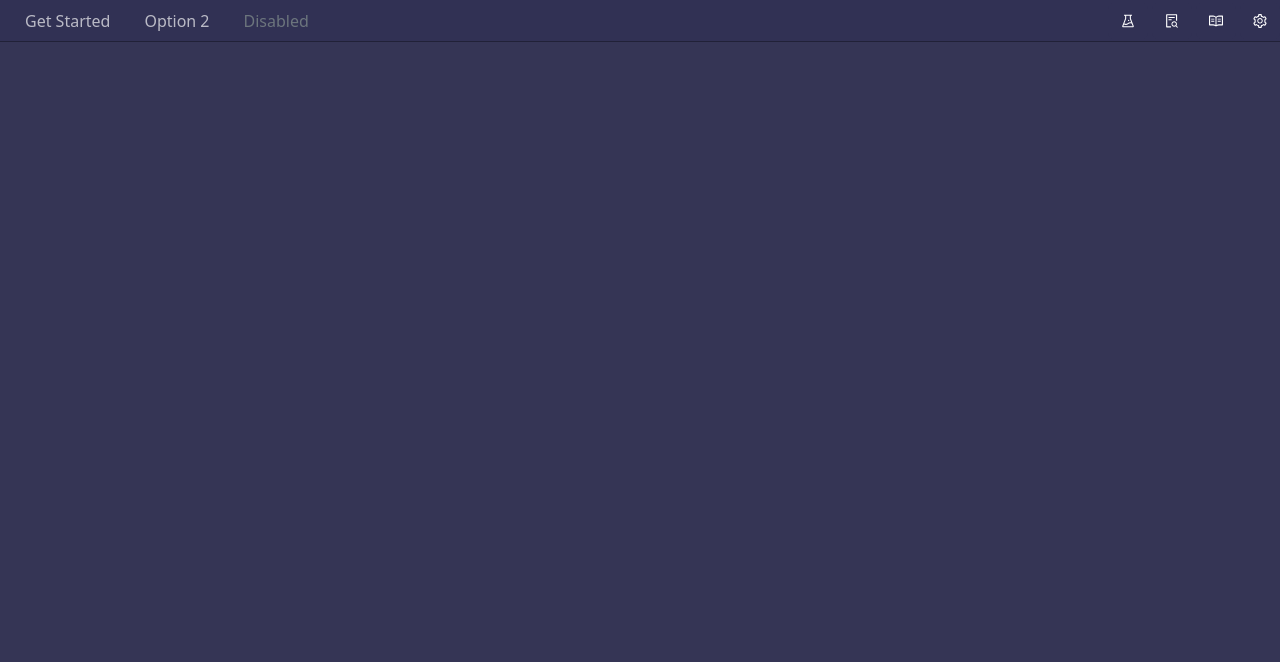
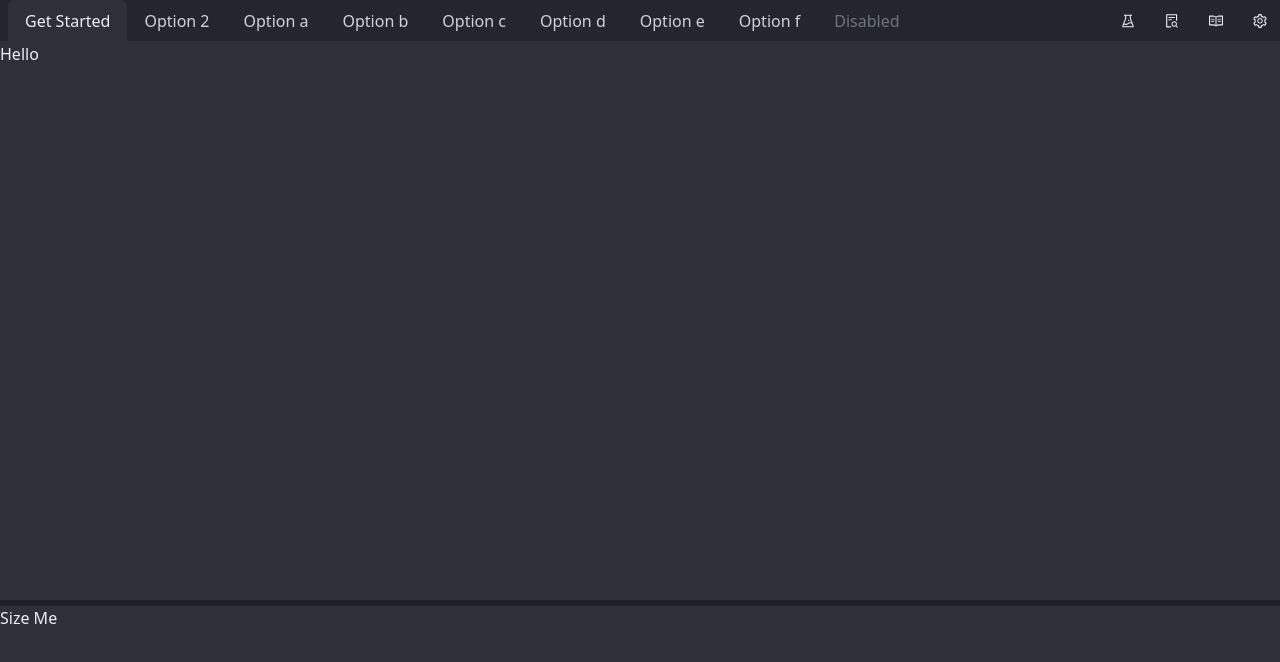
Before and after one commit to FormidableLabs/gui4comby, a React (Vite) app: page / in a window 1280 px wide. Shown: the top 662 px of the page. Built offline with nearby package versions, Linux system fonts and the light colour scheme.

Commit message:
Tabs scroll fully into view if not fully visible. 2 pane vertial layout compontent that supports user sizing

```diff
--- a/package.json
+++ b/package.json
@@ -18,6 +18,7 @@
     "@mdx-js/rollup": "^2.1.3",
     "@react-hook/resize-observer": "^1.2.6",
     "@tauri-apps/api": "^1.0.2",
+    "@types/react-resizable": "^3.0.3",
     "ace-builds": "^1.10.0",
     "bootstrap": "^5.2.0",
     "glob": "^8.0.3",
@@ -28,6 +29,7 @@
     "react-diff-viewer": "^3.1.1",
     "react-dom": "^18.2.0",
     "react-icons": "^4.4.0",
+    "react-resizable": "^3.0.4",
     "react-router-dom": "^6.3.0",
     "react-time-ago": "^7.2.1",
     "recoil": "^0.7.5",
--- a/src/AppMockup.scss
+++ b/src/AppMockup.scss
@@ -1,38 +1,50 @@
 .default {
   &.dark {
-    --background-color: #353555;
-    --panel-background-color: #313154;
-    --panel-background-active-color: #525279;
-    --foreground-color: #fff;
-    --foreground-muted-color: #ffffffaa;
-    --foreground-active-color: #ffcd00;
-    --border-color: #00000055;
+    /* Theme */
+    --bg-step-1: #25252Dff;
+    --bg-step-2: #2D3037ff;
+    --bg-step-3: #373A43ff;
+    --bg-step-4: #454753ff;
+    --bg-step-5: #707078ff;
+
+    --fg-color: #EBEFF2ff;
+    --fg-color-muted-1: #CFD2D9ff;
+    --fg-color-muted-2: #AEB1B8ff;
+    --fg-color-pop-1: #894EEEff;
+    --fg-color-pop-1-muted: #894EEE99;
+    --fg-color-pop-2: #F48494ff;
+    --fg-color-pop-2-muted: #F4849499;
   }
 
   &.light {
-    --background-color: #e4edf8;
-    --panel-background-color: #d6e4f5;
-    --panel-background-active-color: #e2effd;
-    --foreground-color: #3f3f3f;
-    --foreground-muted-color: #3f3f3faa;
-    --foreground-active-color: #153b71;
-    --border-color: #00000055;
+    --bg-step-1: #25252Dff;
+    --bg-step-2: #2D3037ff;
+    --bg-step-3: #373A43ff;
+    --bg-step-4: #454753ff;
+    --bg-step-5: #707078ff;
+
+    --fg-color: #EBEFF2ff;
+    --fg-color-muted-1: #CFD2D9ff;
+    --fg-color-muted-2: #AEB1B8ff;
+    --fg-color-pop-1: #894EEEff;
+    --fg-color-pop-2: #F48494ff;
   }
+
+  /* Theme Mapping */
+  --background-color: var(--bg-step-1);
+  --panel-background-color: var(--bg-step-2);
+  --panel-background-active-color: var(--bg-step-3);
+  --foreground-color: var(--fg-color);
+  --foreground-muted-color: var(--fg-color-muted-1);
+  --foreground-active-color: var(--fg-color-pop-1);
+  --border-color: #00000055;
 }
 
 html, body, #root {
-  background: var(--background-color);
+  background: var(--panel-background-color);
   color: var(--foreground-color);
+  height: 100vh;
 }
-
-.btn {
-  background-color: var(--panel-background-color);
-  color: var(--foreground-color);
-  border: 0;
-  //border-radius: 4px;
-  //cursor: pointer;
-
-  &:hover {
-    background-color: var(--panel-background-active-color);
-  }
+#root {
+  padding-top: 42px;
 }
--- a/src/AppMockup.tsx
+++ b/src/AppMockup.tsx
@@ -1,9 +1,11 @@
 import TitleBar from "./components/TitleBar/TitleBar";
-import "./reset.scss";
 import 'bootstrap/dist/css/bootstrap.min.css';
 import "./AppMockup.scss";
 import "./style.css";
+import "react-resizable/css/styles.css";
 import {useEffect} from "react";
+import {VSizable} from "./components/VSizable/VSizable";
+
 
 const AppMockup = () => {
   useEffect(() =>{
@@ -13,7 +15,7 @@ const AppMockup = () => {
 
   return <>
     <TitleBar/>
-    App
+    <VSizable sizable={<div style={{width: '100%', height: '100%'}}>Size Me</div>}>Hello</VSizable>
   </>
 }
 export default AppMockup;
--- a/src/components/TitleBar/TitleBar.scss
+++ b/src/components/TitleBar/TitleBar.scss
@@ -1,7 +1,7 @@
 .titlebar {
   white-space: nowrap;
-  height: 42px;
-  background: var(--panel-background-color);
+  //height: 42px;
+  background: var(--background-color);
   user-select: none;
   display: flex;
   justify-content: flex-start;
@@ -10,7 +10,7 @@
   top: 0;
   left: 0;
   right: 0;
-  border-bottom: solid 1px var(--border-color);
+  //border-bottom: solid 1px var(--border-color);
   // padding left is for when using transparent window title to allow room for window controls
   //padding-left: 75px;
 
@@ -28,20 +28,37 @@
       color: var(--foreground-muted-color);
 
       &:hover {
-        border-color: var(--foreground-active-color);
+        //border-color: var(--foreground-active-color);
+        color: var(--color-pop-1);
+        background-color: var(--panel-background-active-color);
+        border-color: var(--panel-background-active-color);
         border-bottom-color: transparent;
         //padding-top: calc(var(--bs-nav-link-padding-y) - 1px);
-        border-top: solid 1px var(--foreground-active-color);
+        //border-top: solid 1px var(--foreground-active-color);
       }
 
       &.active {
-        background-color: var(--background-color);
-        border: solid 1px var(--border-color);
-        border-bottom-color: var(--background-color);
-        border-top: solid 1px var(--foreground-active-color);
+        background-color: var(--panel-background-color);
+        border-color: var(--panel-background-color);
+        color: var(--color);
+        //border: solid 1px var(--border-color);
+        border-bottom-color: var(--panel-background-color);
+        //border-top: solid 1px var(--foreground-active-color);
         //padding-top: calc(var(--bs-nav-link-padding-y) - 1px);
         color: var(--foreground-color);
       }
     }
   }
+
+  .btn {
+    background-color: var(--background-color);
+    color: var(--foreground-color);
+    border: 0;
+    //border-radius: 4px;
+    //cursor: pointer;
+
+    &:hover {
+      background-color: var(--panel-background-active-color);
+    }
+  }
 }
--- a/src/components/TitleBar/TitleBar.tsx
+++ b/src/components/TitleBar/TitleBar.tsx
@@ -1,18 +1,44 @@
 import './TitleBar.scss';
 import {AiOutlineExperiment, AiOutlineFileSearch, AiOutlineRead, AiOutlineSetting} from "react-icons/ai";
 import {Button, Nav} from "react-bootstrap";
+import {useState} from "react";
 
 const TitleBar = () => {
+  const [activeKey, setActiveKey] = useState('get-started');
+  const reveal = (id:string) => {
+    setActiveKey(id);
+    // make sure tab is fully on screen
+    let parent = document.getElementById('titlebar-tabs');
+    if(!parent) { return }
+    let tab = document.getElementById(id);
+    if(!tab) { return }
+
+    let navsRightEdge = parent.offsetWidth;
+    let tabRightEdge = tab.offsetLeft + tab.clientWidth;
+    let tabLeftEdge = tab.offsetLeft;
+    if(tabRightEdge > navsRightEdge + parent.scrollLeft) {
+      let scrollLeft = tabRightEdge - navsRightEdge;
+      parent.scrollTo({left: scrollLeft, behavior: 'smooth'});
+    } else if(tabLeftEdge < parent.scrollLeft) {
+      parent.scrollTo({left: tab.offsetLeft, behavior: 'smooth'})
+    }
+  }
+
   return (
     <div data-tauri-drag-region className="titlebar">
       {/*<strong>GUI 4 Comby</strong>*/}
-      <Nav variant="tabs" defaultActiveKey="/home" style={{flexGrow: 1}}>
+      <Nav variant="tabs" activeKey={activeKey} style={{flexGrow: 1}} id={'titlebar-tabs'} onSelect={(key) => reveal(key!)}>
         <Nav.Item>
           <Nav.Link eventKey="get-started">Get Started</Nav.Link>
         </Nav.Item>
         <Nav.Item>
           <Nav.Link eventKey="link-1">Option 2</Nav.Link>
         </Nav.Item>
+        {['a','b','c','d','e','f'].map(e => (
+          <Nav.Item key={e} id={`link-${e}`}>
+            <Nav.Link eventKey={`link-${e}`}>Option {e}</Nav.Link>
+          </Nav.Item>
+        ))}
         <Nav.Item>
           <Nav.Link eventKey="disabled" disabled>
             Disabled
@@ -20,10 +46,10 @@ const TitleBar = () => {
         </Nav.Item>
       </Nav>
       <span style={{marginLeft: 'auto', display: 'grid', gridTemplateColumns: 'repeat(4, 1fr)', columnGap: '0.25em'}}>
-        <Button><AiOutlineExperiment/></Button>
-        <Button><AiOutlineFileSearch/></Button>
-        <Button><AiOutlineRead/></Button>
-        <Button><AiOutlineSetting/></Button>
+        <Button onClick={() => reveal('link-a')}><AiOutlineExperiment/></Button>
+        <Button onClick={() => reveal('link-c')}><AiOutlineFileSearch/></Button>
+        <Button onClick={() => reveal('link-e')}><AiOutlineRead/></Button>
+        <Button onClick={() => reveal('link-g')}><AiOutlineSetting/></Button>
       </span>
     </div>
   )
--- /dev/null
+++ b/src/components/VSizable/VSizable.tsx
@@ -0,0 +1,31 @@
+import {ReactNode, useCallback, useState} from "react";
+import {Resizable} from "react-resizable";
+
+type VSizableProps = {
+  children?: ReactNode;
+  sizable?: ReactNode;
+  defaultHeight?: number;
+};
+
+export const VSizable = ({children, sizable, defaultHeight}: VSizableProps) => {
+  const [height, setHeight] = useState(defaultHeight || 200);
+  let onResize = useCallback((event: unknown, {size}: { size: { height: number } }) => {
+    setHeight(size.height);
+  }, [setHeight]);
+  const handle = <div style={{
+    background: 'var(--border-color)',
+    width: '100%',
+    color: '#fff',
+    position: 'absolute',
+    top: 0,
+    height: '0.35em',
+    cursor: 'ns-resize',
+  }}/>
+  return (<div className={'box'}
+               style={{position: "relative", height: '100%', display: 'grid', gridTemplateRows: `auto ${height}px`}}>
+    <div>{children}</div>
+    <Resizable width={100} axis={'y'} height={height} onResize={onResize} resizeHandles={['ne']} handle={handle}>
+      <div style={{paddingTop: '0.35em'}}>{sizable}</div>
+    </Resizable>
+  </div>)
+}
--- a/src/style.css
+++ b/src/style.css
@@ -4,8 +4,8 @@ html, body, #root {
   /*min-height: 100vh;*/
 
   /*overflow: hidden;*/
-  padding: 0;
-  margin: 0;
+  /*padding: 0;*/
+  /*margin: 0;*/
 }
 
 /* https://github.com/twbs/icons/issues/82#issuecomment-841772780 */
```
Also changed, not shown: 1 other file (tests, documents, lock files or other folders).
